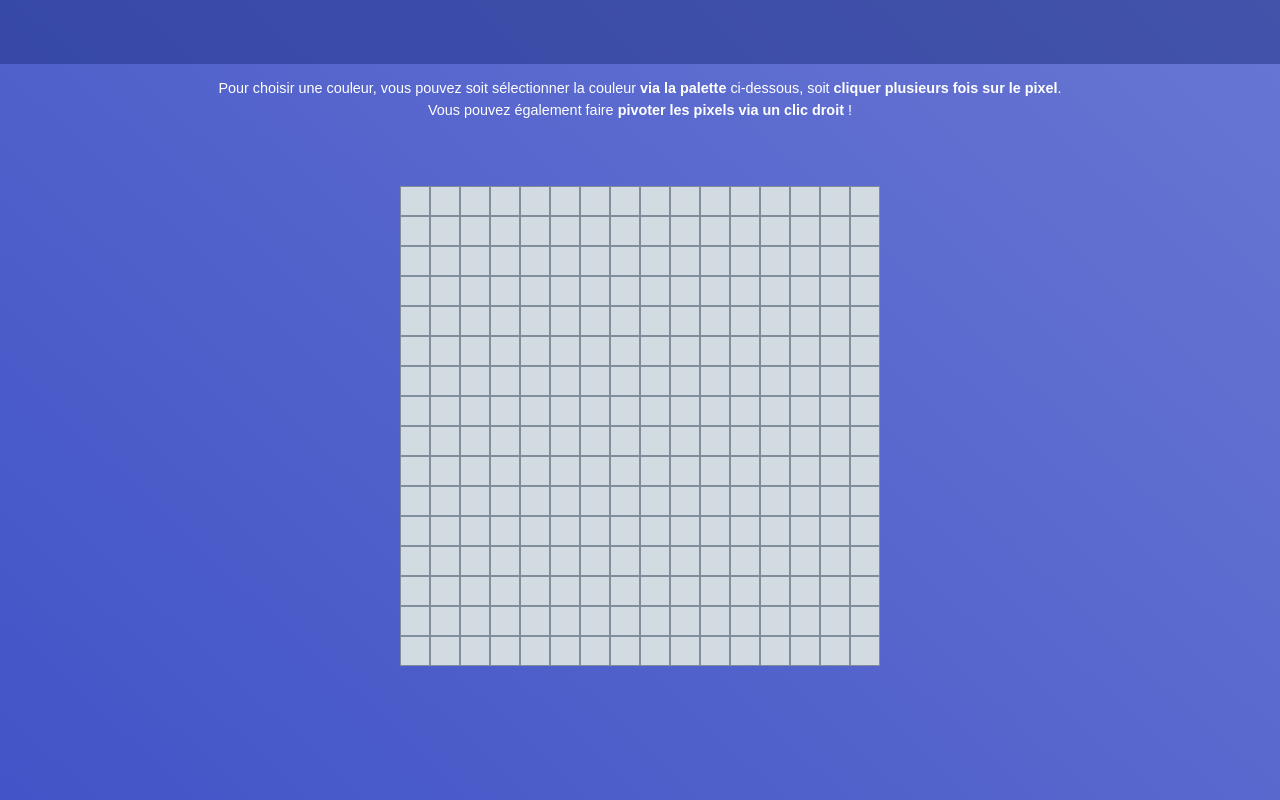
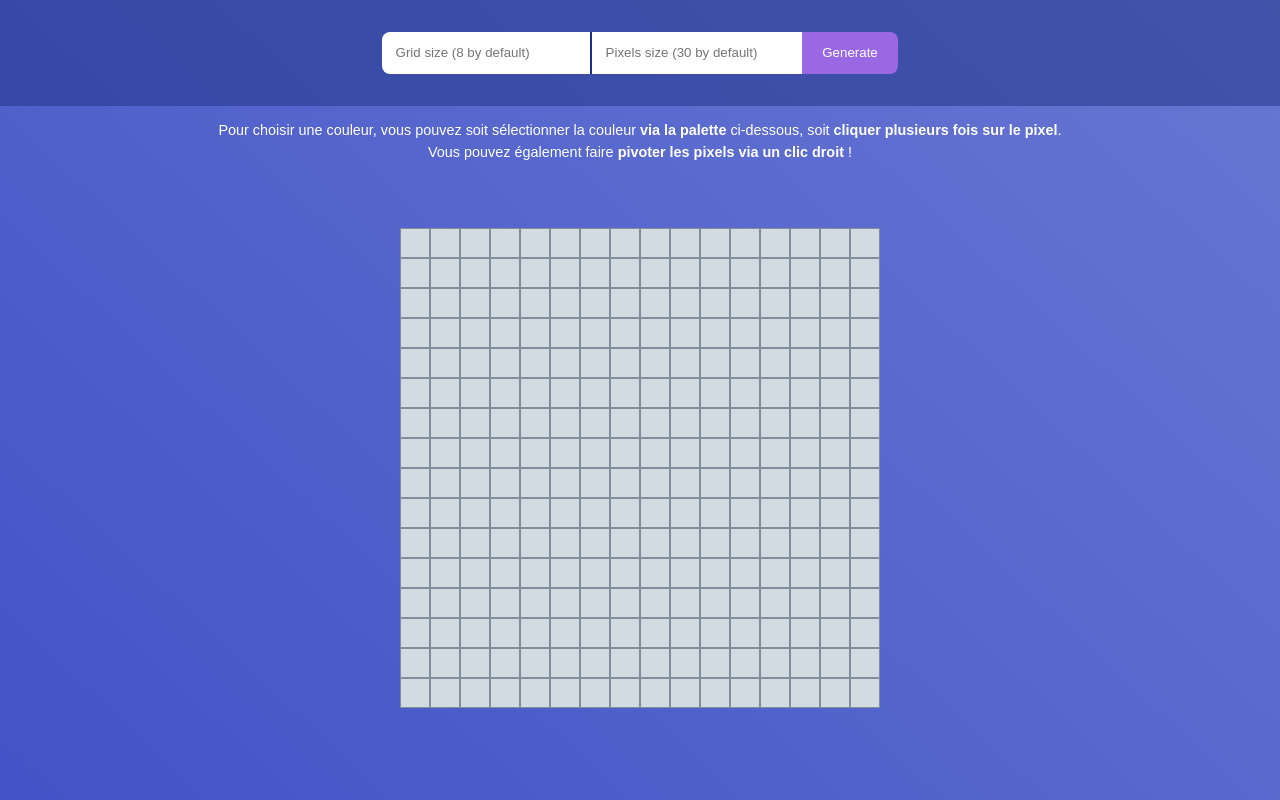
Before and after one commit to DarkGrafiks/Pixel-art, a website: page index.html in a window 1280 px wide. Drawn offline with Linux system fonts and the light colour scheme.

Commit message:
Form configuration generation

```diff
--- a/app.js
+++ b/app.js
@@ -11,6 +11,7 @@ class PixelArtCanvas {
     this.generateGrid();
 
     // Grid dimensions personnalisation
+    this.generateConfigForm();
 
     // Color change on pixels click
 
@@ -42,6 +43,34 @@ class PixelArtCanvas {
     }
 
   }
+
+  generateConfigForm() {
+    const form = document.createElement('form');
+    const gridLineSizeForm = document.createElement('input');
+    const pixelSizeForm = document.createElement('input');
+    const button = document.createElement('button');
+
+    form.className = 'configuration';
+
+    gridLineSizeForm.type = 'number';
+    gridLineSizeForm.className = 'configuration_input';
+    gridLineSizeForm.placeholder = 'Grid size (8 by default)';
+
+    pixelSizeForm.type = 'number';
+    pixelSizeForm.className = 'configuration_input';
+    pixelSizeForm.placeholder = 'Pixels size (30 by default)';
+
+    button.type = 'submit';
+    button.className = 'configuration_button';
+    button.textContent = 'Generate';
+
+    form.append(gridLineSizeForm);
+    form.append(pixelSizeForm);
+    form.append(button);
+
+
+    document.body.prepend(form);
+  }
 }
 
 const myPixelArt = new PixelArtCanvas();
--- a/index.html
+++ b/index.html
@@ -8,8 +8,6 @@
 	<link rel="stylesheet" href="public/css/style.css" />
 </head>
 <body>
-	<form class="configuration">
-	</form>
 	<div class="infos">
 	  Pour choisir une couleur, vous pouvez soit sélectionner la couleur <strong>via la palette</strong> ci-dessous, soit
 	  <strong>cliquer plusieurs
--- a/scss/components/_configForm.scss
+++ b/scss/components/_configForm.scss
@@ -7,28 +7,29 @@
           justify-content: center;
   padding: 2em;
   background-color: rgba(31, 49, 131, 0.5);
-}
 
-.configuration-input {
+  &_input {
     min-width: 210px;
     padding: 1em;
     border: 0;
-}
 
-.configuration-input:first-child {
+    &:first-child {
       border-right: 2px solid #1f3183;
       border-radius: 0.5rem 0 0 0.5rem;
     }
+  }
 
-.configuration-button {
+  &_button {
     padding: 0 1.5em;
     border: 0;
     border-radius: 0 0.5rem 0.5rem 0;
     background-color: #9b68e4;
     color: $color-white;
     cursor: pointer;
+
+    &:hover {
+      background-color: #8d52e0;
+    }
   }
 
-.configuration-button:hover {
-  background-color: #8d52e0;
 }
```
Also changed, not shown: public/css/style.css, 1 other file. Lines whose indentation alone changed are shown as unchanged.
